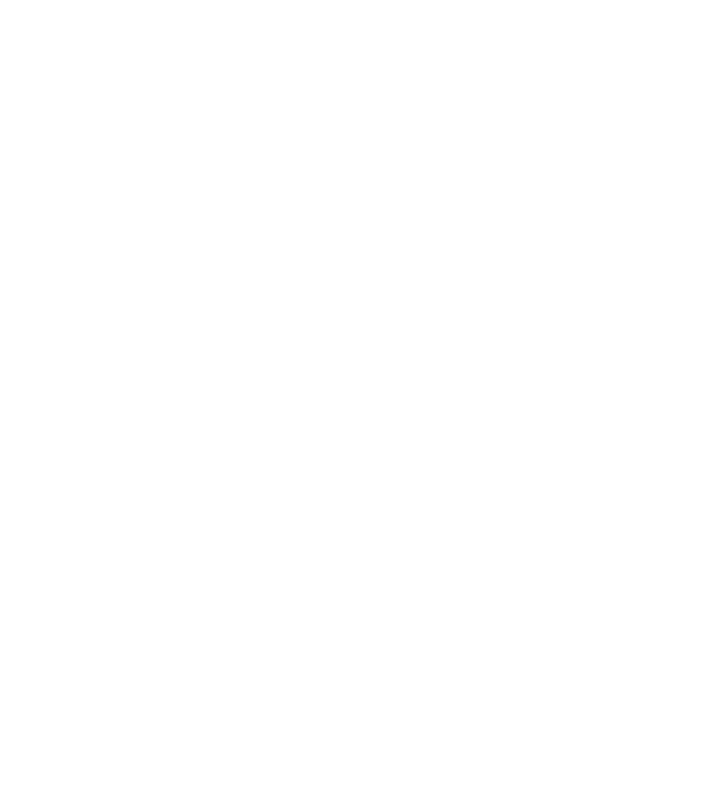
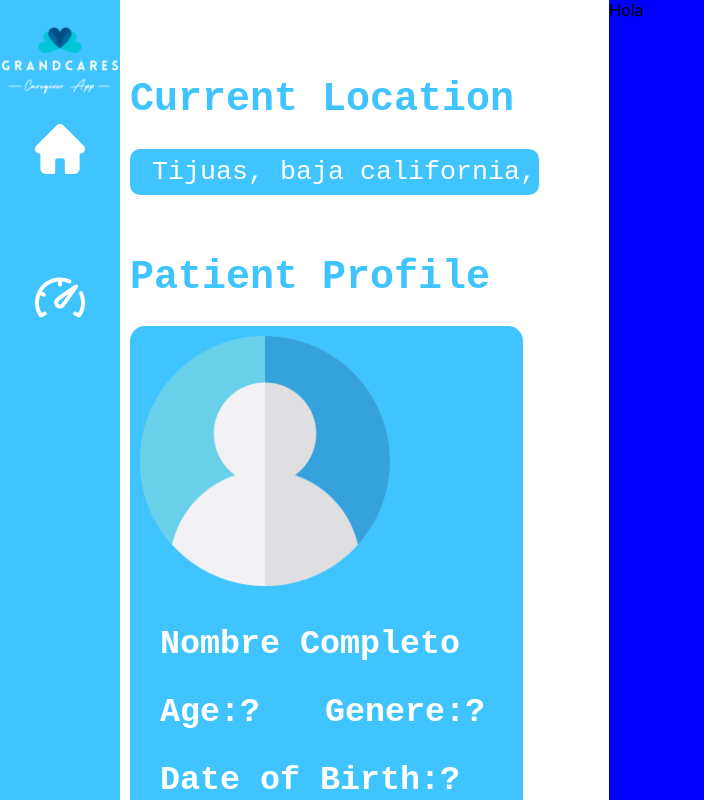
Before and after one commit to Brandy58rm/IOT9thProject, a React (Create React App) app: page /view in a window 1280 px wide. Shown: the top 800 px of the page, without its empty margins (0-704 px from the left). Built offline with nearby package versions, Linux system fonts and the light colour scheme.

Commit message:
viewPatientNoterminado la tabla

```diff
--- a/package.json
+++ b/package.json
@@ -3,6 +3,7 @@
   "version": "0.1.0",
   "private": true,
   "dependencies": {
+    "@mui/material": "^5.0.6",
     "@testing-library/jest-dom": "^5.14.1",
     "@testing-library/react": "^11.2.7",
     "@testing-library/user-event": "^12.8.3",
@@ -13,6 +14,7 @@
     "react-images-uploading": "^3.1.3",
     "react-router-dom": "^5.3.0",
     "react-scripts": "4.0.3",
+    "react-table-scrollbar": "^0.1.11",
     "web-vitals": "^1.1.2"
   },
   "scripts": {
--- a/src/App.js
+++ b/src/App.js
@@ -4,6 +4,7 @@
 import SignUp from './modules/signUp/signUp';
 import PaginaPruebas from './modules/paginapruebas/paginaPruebas';
 import Home from './modules/home/home'
+import ViewPatient from './modules/viewPatient/viewPatient';
 function App() {
     return (
         <Router>
@@ -12,6 +13,8 @@
               <Route path="/" exact component={Login}></Route>
               <Route path="/signup" exact component={SignUp}></Route>
               <Route path="/home" exact component={Home}></Route>
+              <Route path="/view" exact component={ViewPatient}></Route>
+
 
               <Route path="/pruebas" exact component={PaginaPruebas}></Route>
 
--- /dev/null
+++ b/src/modules/viewPatient/style.scss
@@ -0,0 +1,72 @@
+.viewContainer {
+    width: 100%;
+    height: 100%;
+    display: flex;
+}
+
+.generalContent {
+    width: 100%;
+    height: 100%;
+    display: flex;
+    .leftContent {
+        width: 50%;
+        height: 100%;
+        margin-left: 10px;
+        margin-top: 50px;
+        .locationContent {
+            h1 {
+                color: #40C4FF;
+                font-family: 'Azeret Mono', monospace;
+                font-size: 30pt;
+            }
+        }
+        .profileContent {
+            margin-top: 60px;
+            h1 {
+                color: #40C4FF;
+                font-family: 'Azeret Mono', monospace;
+                font-size: 30pt;
+            }
+            .patientContent {
+                width: 82%;
+                height: 700px;
+                background-color: #40C4FF;
+                border-radius: 15px;
+                .photoInfoContainer {
+                    display: flex;
+                    flex: 1;
+                    flex-wrap: wrap;
+                    .imgContainer {
+                        img {
+                            width: 250px;
+                            margin: 10px 0px 0px 10px;
+                        }
+                    }
+                    .infoContainer {
+                        margin-left: 15px;
+                        margin-top: 20px;
+                        h2 {
+                            font-family: 'Azeret Mono', monospace;
+                            color: #fff;
+                            font-size: 25pt;
+                            margin: 15px;
+                        }
+                        .ageGnreContainer {
+                            display: grid;
+                            grid-template-columns: 50% 50%;
+                        }
+                    }
+                }
+            }
+        }
+    }
+    .rightContent {
+        width: 70%;
+        height: 100%;
+        .right {
+            width: 100%;
+            height: 100vh;
+            background-color: blue;
+        }
+    }
+}
--- /dev/null
+++ b/src/modules/viewPatient/viewPatient.jsx
@@ -0,0 +1,58 @@
+import './style.scss'
+import React from 'react'
+import Header from '../../components/Header/header'
+import Input from '../../components/Input/input'
+import UserIcon from '../../assets/userIcon.png'
+const ViewPatient = () =>{
+    return(
+        <>
+            <div className="viewContainer">
+                <Header/>
+                <div className="generalContent">
+                    <div className="leftContent">
+
+                        <div className="locationContent">
+                            <div>
+                                <h1>Current Location</h1>
+                            </div>
+                            <div className="patientLocation">
+                            <Input style={{width:"80%", color:"#fff", background:"#40C4FF", fontSize: "20pt"}} value={"Tijuas, baja california, 220131, "} />
+                            </div>
+                        </div>
+                        <div className="profileContent">
+                            <div>
+                                <h1>Patient Profile</h1>
+                            </div>
+                            <div className="patientContent">
+                                <div className="photoInfoContainer">
+                                    <div className="imgContainer">
+                                        <img src={UserIcon} alt="userIMG" />
+                                    </div>
+                                    <div className="infoContainer">
+                                        <h2>Nombre Completo</h2>
+                                        <div className="ageGnreContainer">
+                                            <h2>Age:? </h2>
+                                            <h2>Genere:? </h2>
+                                        </div>
+                                        <h2>Date of Birth:?</h2>
+                                    </div>
+                                </div>
+                                <div className="medicineContainer">
+
+                                </div>
+                            </div>
+                        </div>
+
+
+                    </div>
+                    <div className="rightContent">
+                        <div className="right">Hola</div>
+                    </div>
+
+                </div>
+            </div>
+        </>
+
+    )
+}
+export default ViewPatient
```
Also changed, not shown: 1 other file (tests, documents, lock files or other folders).
